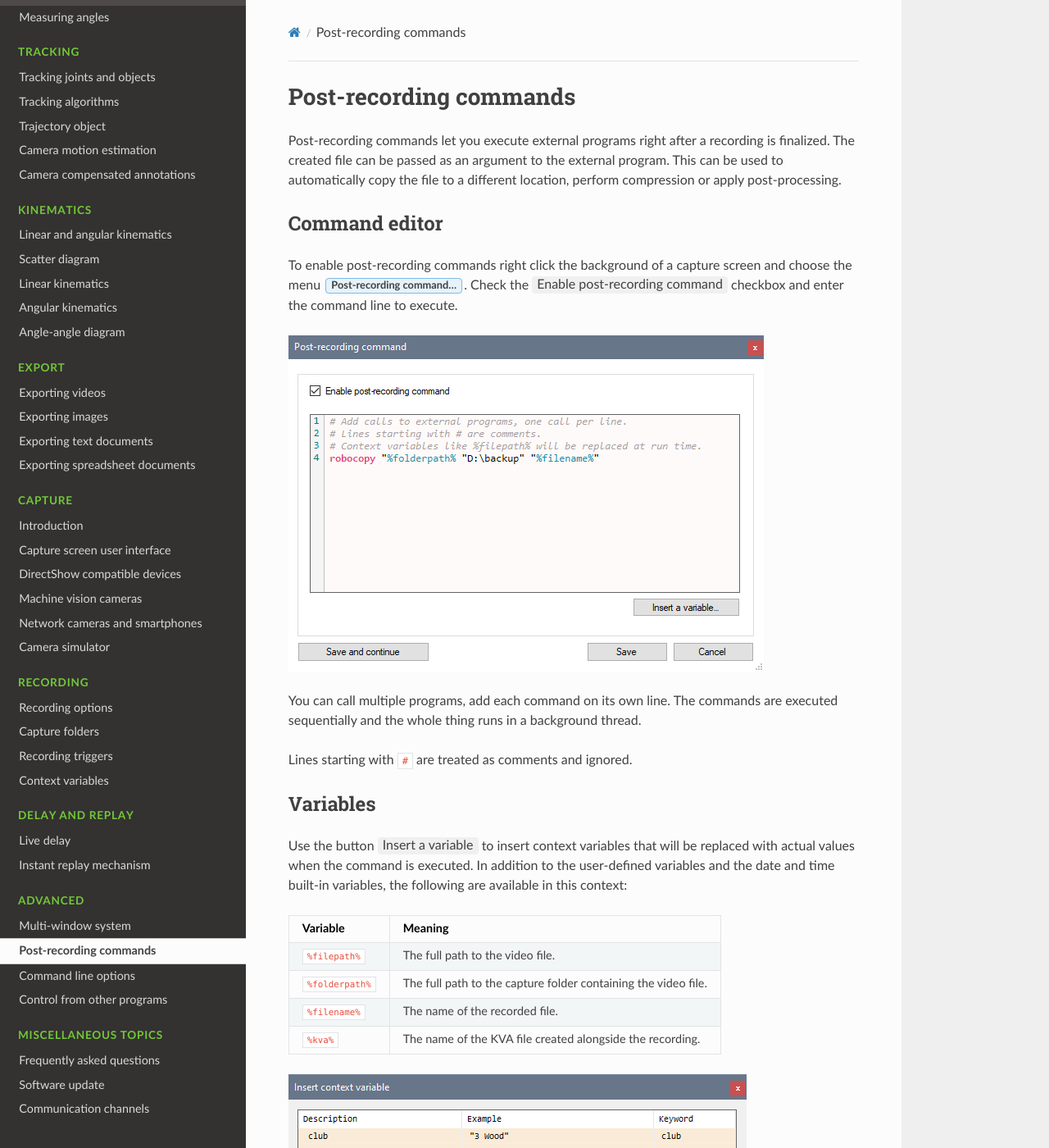
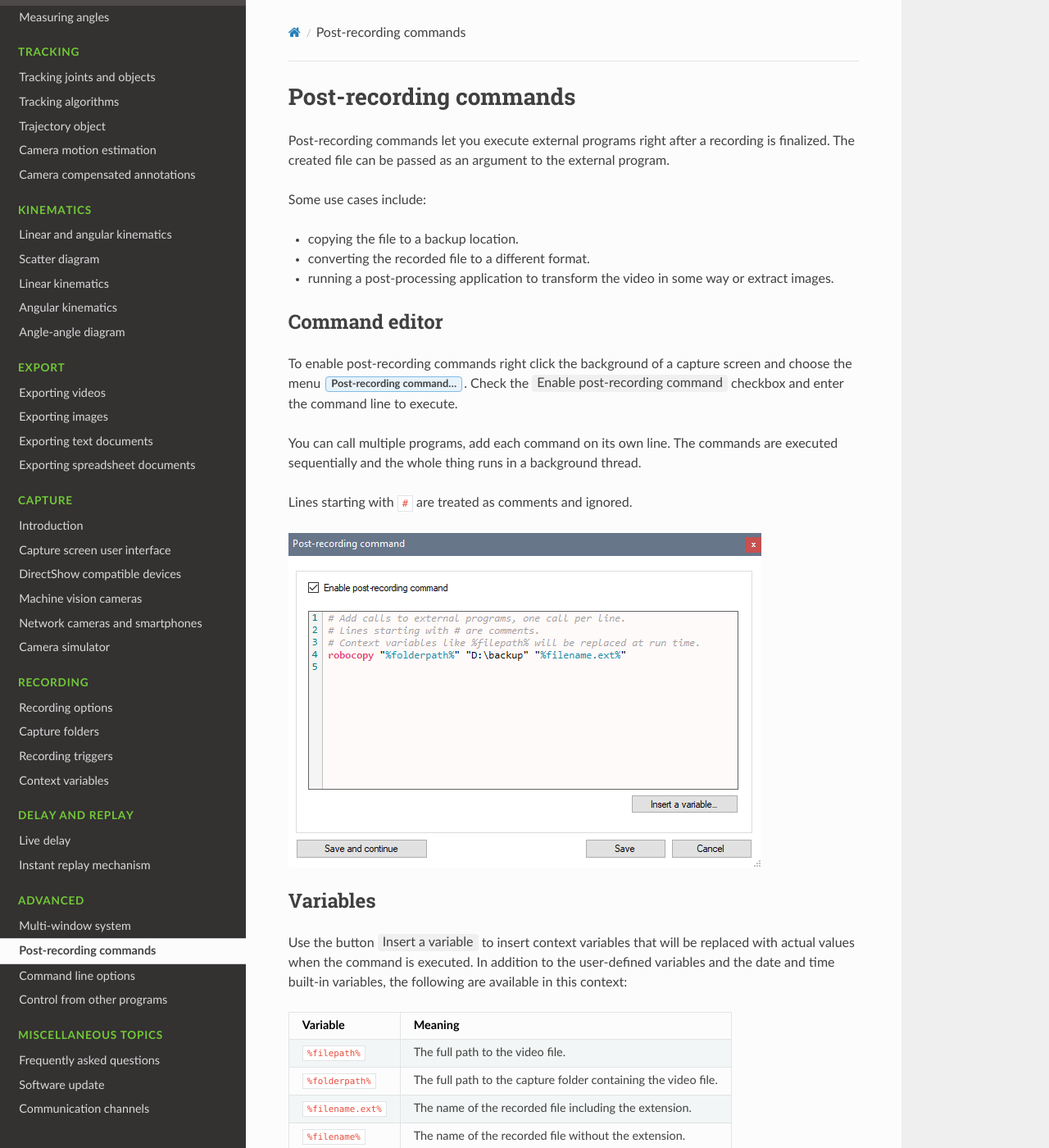
Before and after one commit to Kinovea/kinovea-docs, a Sphinx documentation site: the page built from source/advanced/post_recording_command.rst, in a window 1280 px wide and 1400 px high. Shown: the whole window at 82% size. Built offline with Sphinx 7.4.7 and the Read the Docs theme 3.1.0, drawn with Linux system fonts in a browser that asks for light colours; some of the changed text lies outside the part shown.

Commit message:
Updated post-recording command after changes in the codebase.

```diff
--- a/source/advanced/post_recording_command.rst
+++ b/source/advanced/post_recording_command.rst
@@ -3,32 +3,54 @@ Post-recording commands
 
 Post-recording commands let you execute external programs right after a recording is finalized.
 The created file can be passed as an argument to the external program.
-This can be used to automatically copy the file to a different location, perform compression or apply post-processing.
+
+Some use cases include:
+
+- copying the file to a backup location.
+- converting the recorded file to a different format.
+- running a post-processing application to transform the video in some way or extract images.
 
 Command editor
 ----------------
 
 To enable post-recording commands right click the background of a capture screen and choose the menu :menuselection:`Post-recording command…`. Check the :guilabel:`Enable post-recording command` checkbox and enter the command line to execute.
 
-.. image:: /images/advanced/prc2.png
-
 You can call multiple programs, add each command on its own line. The commands are executed sequentially and the whole thing runs in a background thread.
 
 Lines starting with ``#`` are treated as comments and ignored.
+
+.. image:: /images/advanced/prc3.png
+
 
 Variables
 ---------
 
 Use the button :guilabel:`Insert a variable` to insert context variables that will be replaced with actual values when the command is executed. In addition to the user-defined variables and the date and time built-in variables, the following are available in this context:
 
-=================   =============
-Variable               Meaning
-=================   =============
+=====================   =============
+Variable                Meaning
+=====================   =============
 ``%filepath%``          The full path to the video file.
 ``%folderpath%``        The full path to the capture folder containing the video file.
-``%filename%``          The name of the recorded file.
+``%filename.ext%``      The name of the recorded file including the extension.
+``%filename%``          The name of the recorded file without the extension.
+``%ext%``               The extension by itself, without the leading dot.
 ``%kva%``               The name of the KVA file created alongside the recording.
-=================   =============
+=====================   =============
 
 
-.. image:: /images/advanced/prc-insert-variable.png
+.. image:: /images/advanced/prc-insert-variable2.png
+
+
+FFmpeg
+---------
+
+Kinovea ships with the ffmpeg executable that can be used for video conversion and compression.
+
+See the documentation of ffmpeg at `https://ffmpeg.org/ <https://ffmpeg.org/>`_ for usage instructions.
+
+Example command that encodes the recorded video using the H.264 codec:
+
+.. code-block:: none
+
+    ffmpeg -i "%filepath%" -vcodec libx264 "%folderpath%\%filename%_compressed.mp4"
```
Also changed, not shown: source/images/advanced/prc-insert-variable2.png (added), source/images/advanced/prc3.png (added).
